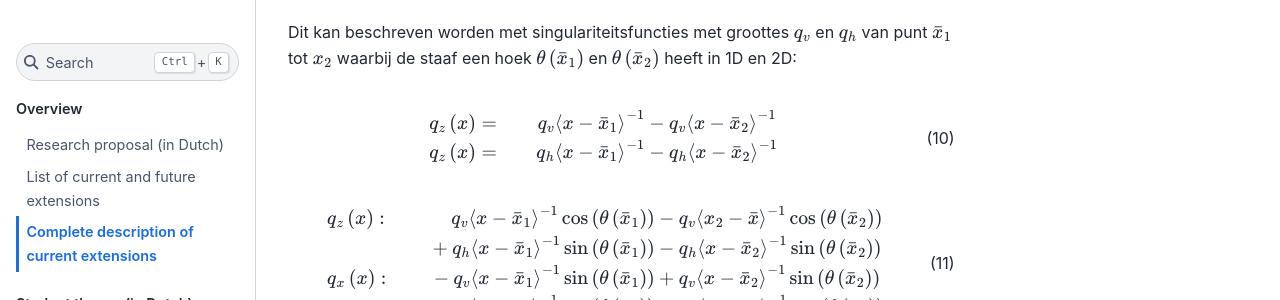
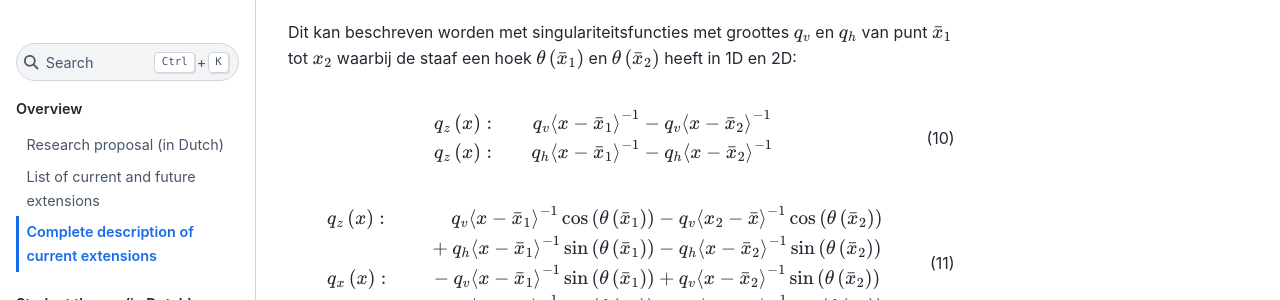
Before and after one commit to TeachBooks/Macaulays_method, a Jupyter Book: the page built from book/current_extensions.md, in a window 1280 px wide and 900 px high, scrolled down 5996 px. Shown: the part 150-450 px from the top of the window. Built offline with Jupyter Book 1.0.4 settings and Sphinx 7.4.7 and the Sphinx Book theme 1.1.4, drawn with Linux system fonts in a browser that asks for light colours; pages that are not in the unit, such as notebooks, are missing from menus; comment, search, counter and statistics services are not loaded; cross-references to code outside the pages are shown as plain code; some of the changed text lies outside the part shown.

Commit message:
Update current_extensions.md

````diff
--- a/book/current_extensions.md
+++ b/book/current_extensions.md
@@ -189,8 +189,8 @@ Dit kan beschreven worden met singulariteitsfuncties met groottes $q_v$ en $q_h$
 ```{math}
 :label: Verveelde_belasting_1D
 \begin{align}
-&q_z\left(x\right)= &q_v \left\langle x - \bar x_1 \right\rangle^{- 1} &-q_v\left\langle x - \bar x_2 \right\rangle^{- 1} \\
-&q_z\left(x\right)= &q_h \left\langle x - \bar x_1 \right\rangle^{- 1} &-q_h\left\langle x - \bar x_2 \right\rangle^{- 1}
+&q_z\left(x\right): &q_v \left\langle x - \bar x_1 \right\rangle^{- 1} &-q_v\left\langle x - \bar x_2 \right\rangle^{- 1} \\
+&q_z\left(x\right): &q_h \left\langle x - \bar x_1 \right\rangle^{- 1} &-q_h\left\langle x - \bar x_2 \right\rangle^{- 1}
 \end{align}
 ```
 
@@ -701,7 +701,7 @@ In {numref}`table_een` {numref}`table_twee` {cite:p}`alex_2024` wordt voorgeschr
 | Beginpunt en eindpunt constructie | | $N\left(\bar x^-\right) = 0$ <br> $V\left(\bar x^-\right) = 0$ <br> $M\left(\bar x^-\right) = 0$ <br> $N\left(\bar x\right) = 0$ <br> $V\left(\bar x^+\right) = 0$ <br> $M\left(\bar x^+\right) = 0$ | Integratieconstantes $C_V$, $C_M$, $C_N$, $C_w$, $C_{\varphi}$, $C_u$  |
 | Puntlast | $\begin{align*}&{{q_z\left(x\right) : F \left\langle x - \bar x \right\rangle^{- 1}}}&{{q_x\left(x\right) : F \left\langle x - \bar x \right\rangle^{- 1}}}\end{align*}$ | | |
 | Koppel | $q_z\left(x\right) : T \left\langle x - \bar x \right\rangle^{- 2}$ | | |
-| Verdeelde belasting | $\begin{align*}&q_z\left(x\right)= &q_v \left\langle x - \bar x_1 \right\rangle^{- 1} &-q_v\left\langle x - \bar x_2 \right\rangle^{- 1} \\&q_z\left(x\right)= &q_h \left\langle x - \bar x_1 \right\rangle^{- 1} &-q_h\left\langle x - \bar x_2 \right\rangle^{- 1} \end{align*}$ <br> Met $\bar x_1$ en $\bar x_2$ het begin en eind van de verdeelde belasting |||
+| Verdeelde belasting | $\begin{align*}&q_z\left(x\right): &q_v \left\langle x - \bar x_1 \right\rangle^{- 1} &-q_v\left\langle x - \bar x_2 \right\rangle^{- 1} \\&q_z\left(x\right): &q_h \left\langle x - \bar x_1 \right\rangle^{- 1} &-q_h\left\langle x - \bar x_2 \right\rangle^{- 1} \end{align*}$ <br> Met $\bar x_1$ en $\bar x_2$ het begin en eind van de verdeelde belasting |||
 | Scharnier-/schuif-/telescoop-verbinding | $q_z\left(x\right) : EI \ \Delta \varphi \left\langle x - \bar x \right\rangle^{- 3} \\ q_z\left(x\right) : EI \ \Delta u_z \left\langle x - \bar x \right\rangle^{- 4} \\ q_x\left(x\right) : EA \ \Delta u_x \left\langle x - \bar x \right\rangle^{- 2} $ | $\begin{align*}M \left(\bar x\right) = 0 \\ V \left(\bar x\right) = 0 \\ N \left(\bar x\right) = 0 \end{align*}$| $\Delta \varphi$, $\Delta u_z$ en $\Delta u_x$ |
 | Inklemming | $\begin{align*} &q_z\left(x\right) : &R_{v} \left\langle x - \bar x \right\rangle^{- 1} &+ T \left\langle x - \bar x \right\rangle^{- 2} \\ &q_x\left(x\right) : &R_{h} \left\langle x - \bar x \right\rangle^{- 1} \end{align*}$ | $R_h$, $R_v$ en $T$ |
 | Verende oplegging | $\begin{align*} &q_z\left(x\right) : &F_{\text{veer},v} \left\langle x - \bar x \right\rangle^{- 1} &+ T_{\text{veer}} \left\langle x - \bar x \right\rangle^{- 2} \\ &q_x\left(x\right) : &F_{\text{veer},h} \left\langle x - \bar x \right\rangle^{- 1} \end{align*}$ | $\begin{align*}& T_{\text{veer}} = - {K_M} \varphi \ \left( \bar x \right) \\& F_{\text{veer},v} = - {K_V} \ u_v \left(\bar x\right)\\& F_{\text{veer},h} = - {K_N} \ u_h \left(\bar x\right)\end{align*}$ |$F_{\text{veer},V}$, $F_{\text{veer},N}$, $T_{\text{veer}}$|
````
